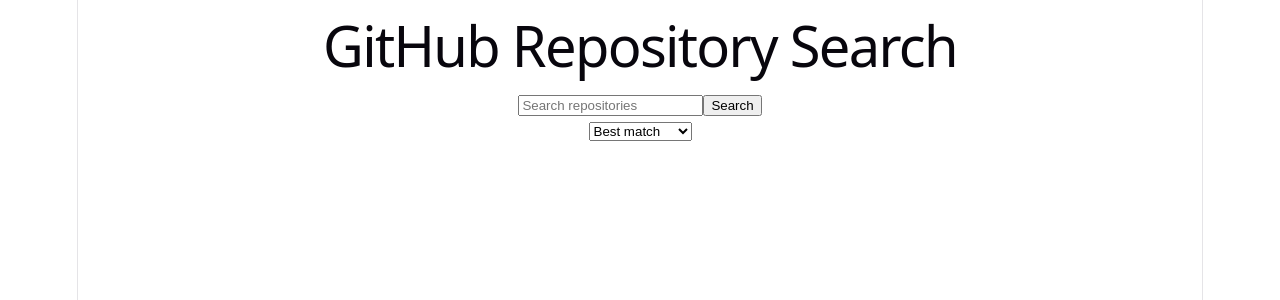
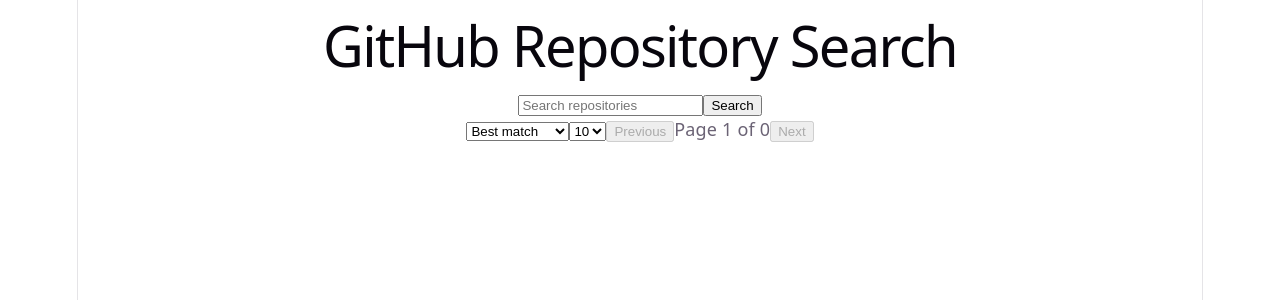
Before and after one commit to kbpatel309/github-repo-search, a React (Vite) app: page / in a window 1280 px wide. Shown: the top 300 px of the page. Built offline with nearby package versions, Linux system fonts and the light colour scheme.

Commit message:
added pages and pagination

```diff
--- a/src/App.tsx
+++ b/src/App.tsx
@@ -7,12 +7,16 @@
   const [searchTerm, setSearchTerm] = useState('')
   const [submittedTerm, setSubmittedTerm] = useState('')
   const [sortBy, setSortBy] = useState<SortOption>('best-match')
+  const [perPage, setPerPage] = useState(10)
+  const [currentPage, setCurrentPage] = useState(1)
 
   const { data, isLoading, error } = useQuery({
-    queryKey: ['repos', submittedTerm, sortBy],
-    queryFn: () => searchRepositories(submittedTerm, sortBy),
+    queryKey: ['repos', submittedTerm, sortBy, perPage, currentPage],
+    queryFn: () => searchRepositories(submittedTerm, sortBy, perPage, currentPage),
     enabled: submittedTerm != '',
   })
+
+  const totalPages = Math.ceil((data?.total_count ?? 0) / perPage)
 
   return (
     <div>
@@ -21,6 +25,7 @@
         onSubmit={(e) => {
           e.preventDefault()
           setSubmittedTerm(searchTerm)
+          setCurrentPage(1)
         }}
       >
         <input
@@ -32,11 +37,43 @@
         <button type="submit">Search</button>
       </form>
 
-      <select value={sortBy} onChange={(e) => setSortBy(e.target.value as SortOption)}>
+      <select
+        value={sortBy}
+        onChange={(e) => {
+          setSortBy(e.target.value as SortOption)
+          setCurrentPage(1)
+      }}>
         <option value="best-match">Best match</option>
         <option value="stars">Stars</option>
         <option value="updated">Most updated</option>
       </select>
+
+      <select
+        value={perPage}
+        onChange={(e) => {
+          setPerPage(Number(e.target.value))
+          setCurrentPage(1)
+          }}>
+        <option value="10">10</option>
+        <option value="25">25</option>
+        <option value="50">50</option>
+      </select>
+
+      <button
+        onClick={() => setCurrentPage(currentPage - 1)}
+        disabled={currentPage === 1}
+      >
+        Previous
+      </button>
+
+      <span>Page {currentPage} of {totalPages}</span>
+
+      <button
+        onClick={() => setCurrentPage(currentPage + 1)}
+        disabled={!data || currentPage >= totalPages}
+      >
+        Next
+      </button>
 
       {isLoading && <p>isLoading...</p>}
 
--- a/src/api/github.ts
+++ b/src/api/github.ts
@@ -25,7 +25,7 @@
 
 export type SortOption = 'best-match' | 'stars' | 'updated'
 
-export async function searchRepositories(query:string, sort:SortOption): Promise<SearchReposResponse> {
+export async function searchRepositories(query:string, sort:SortOption, perPage:number, page:number): Promise<SearchReposResponse> {
     // encodeURIComponent escapes special characters (spaces, &, etc.) in the search term so the URL stays valid.
     const url = `https://api.github.com/search/repositories?q=${encodeURIComponent(query)}`
 
@@ -36,7 +36,9 @@
         sortParams = '&sort=updated&order=desc'
     }
 
-    const finalURL = `${url}${sortParams}`
+    const paginationParams = `&per_page=${perPage}&page=${page}`
+
+    const finalURL = `${url}${sortParams}${paginationParams}`
 
     const response = await fetch(finalURL)
 
```
